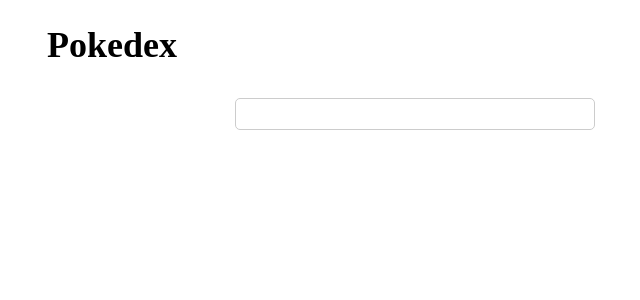
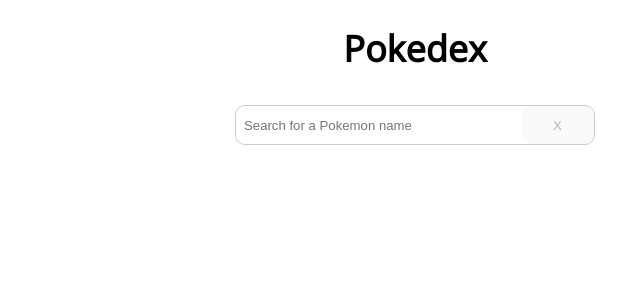
Before and after one commit to CapitanFindusFI/tl-merchant-x, a React app in the folder frontend/: page / in a window 1280 px wide. Shown: the top 300 px of the page, without its empty margins (225-865 px from the left). Built offline with nearby package versions, Linux system fonts and the light colour scheme.

Commit message:
integrated with i18n translations, updated search form component

```diff
--- a/frontend/package.json
+++ b/frontend/package.json
@@ -13,8 +13,10 @@
     "lint": "eslint -c .eslintrc.json ./src/*"
   },
   "dependencies": {
+    "i18next": "^21.6.11",
     "react": "^17.0.2",
-    "react-dom": "^17.0.2"
+    "react-dom": "^17.0.2",
+    "react-i18next": "^11.15.5"
   },
   "devDependencies": {
     "@babel/core": "^7.15.5",
--- a/frontend/public/index.html
+++ b/frontend/public/index.html
@@ -4,6 +4,13 @@
     <meta charset="UTF-8" />
     <meta http-equiv="X-UA-Compatible" content="IE=edge" />
     <meta name="viewport" content="width=device-width, initial-scale=1.0" />
+    <!-- GOOGLE FONTS -->
+    <link rel="preconnect" href="https://fonts.googleapis.com" />
+    <link rel="preconnect" href="https://fonts.gstatic.com" crossorigin />
+    <link
+      href="https://fonts.googleapis.com/css2?family=Open+Sans&display=swap"
+      rel="stylesheet"
+    />
     <title>Pokedex</title>
   </head>
   <body>
--- a/frontend/src/app.tsx
+++ b/frontend/src/app.tsx
@@ -1,4 +1,5 @@
 import React from "react";
+import './i18n';
 import PageTitle from "./components/page-title";
 import SearchForm from "./components/search-form";
 import BoxedContainer from "./layout/boxed-container";
--- a/frontend/src/components/page-title/styles.ts
+++ b/frontend/src/components/page-title/styles.ts
@@ -3,6 +3,7 @@
 
 export const Heading = styled.h1`
     font-size: 1.5rem;
+    text-align: center;
     @media ${mediaDevices.mobileS} {
         font-size: 2rem;
     }
--- a/frontend/src/components/search-form/index.tsx
+++ b/frontend/src/components/search-form/index.tsx
@@ -1,4 +1,5 @@
 import React, { useEffect, useState } from "react";
+import { useTranslation } from "react-i18next";
 import useDebounce from "../../hooks/use-debounce";
 import * as S from "./styles";
 
@@ -7,9 +8,10 @@
 };
 
 const SearchForm: React.FC<PropsType> = (props: PropsType) => {
+  const [t] = useTranslation();
   const [searchTerm, setSearchTerm] = useState<string>("");
 
-  const debouncedTerm = useDebounce(searchTerm, 1000);
+  const debouncedTerm = useDebounce(searchTerm, 300);
 
   useEffect(() => {
     if (debouncedTerm) {
@@ -22,9 +24,26 @@
     setSearchTerm(e.currentTarget.value);
   };
 
+  const onSubmit = (e: React.MouseEvent<HTMLButtonElement>) => {
+    e.preventDefault();
+  };
+
   return (
-    <S.Wrapper>
-      <S.QueryInput onKeyUp={onInputChange} />
+    <S.Wrapper role="search">
+      <S.FormInput
+        tabIndex={0}
+        placeholder={t("search.placeholder")}
+        onKeyUp={onInputChange}
+      />
+      <S.FormSubmit
+        type="button"
+        tabIndex={1}
+        aria-disabled={!debouncedTerm.length}
+        disabled={!debouncedTerm.length}
+        onClick={onSubmit}
+      >
+        X
+      </S.FormSubmit>
     </S.Wrapper>
   );
 };
--- a/frontend/src/components/search-form/styles.ts
+++ b/frontend/src/components/search-form/styles.ts
@@ -1,17 +1,38 @@
 import styled from "styled-components";
+
+const formRadius = "10px";
 
 export const Wrapper = styled.form`
     width: 100%;
     max-width: 360px;
     margin: 2rem auto;
+    height: 2.5rem;
+    display: flex;
+    align-items: stretch;
+    border-radius: ${formRadius};
+    border: 1px solid #ccc;
 `
 
-export const QueryInput = styled.input`
-    width: 100%;
-    border-radius: 5px;
-    height: 2rem;
-    border: 1px solid #ccc;
+export const FormSubmit = styled.button`
+    border-radius: ${formRadius};
+    border: 0;
+    padding: 0 2rem;
+    cursor: pointer;
+    &[disabled]{
+        cursor: initial;
+    }
+`
+
+export const FormInput = styled.input`
+    flex: 1;
+    border-top-left-radius: ${formRadius};
+    border-bottom-left-radius: ${formRadius};
     outline: none;
     font-size: 0.825rem;
     padding: 0 0.5rem;
+    border: 0;
+    &:focus {
+        border-color: #80bdff;
+        box-shadow: 0 0 0 0.2rem rgb(0 123 255 / 25%);
+    }
 `
--- /dev/null
+++ b/frontend/src/i18n.ts
@@ -0,0 +1,19 @@
+import i18n from "i18next";
+import { initReactI18next } from "react-i18next";
+import english from "./translations/en.json";
+
+i18n
+    .use(initReactI18next)
+    .init({
+        resources: {
+            en: { translation: english }
+        },
+        lng: "en",
+        keySeparator: ".",
+        fallbackLng: "en",
+        interpolation: {
+            escapeValue: false
+        }
+    });
+
+export default i18n;
--- a/frontend/src/styles.ts
+++ b/frontend/src/styles.ts
@@ -4,6 +4,7 @@
     body, html {
         padding: 0;
         margin: 0;
+        font-family: 'Open Sans', sans-serif;
     }
 
     * {
--- /dev/null
+++ b/frontend/src/translations/en.json
@@ -0,0 +1,6 @@
+{
+    "title": "Pokedex",
+    "search": {
+        "placeholder": "Search for a Pokemon name"
+    }
+}
```
Also changed, not shown: 1 other file (tests, documents, lock files or other folders).
